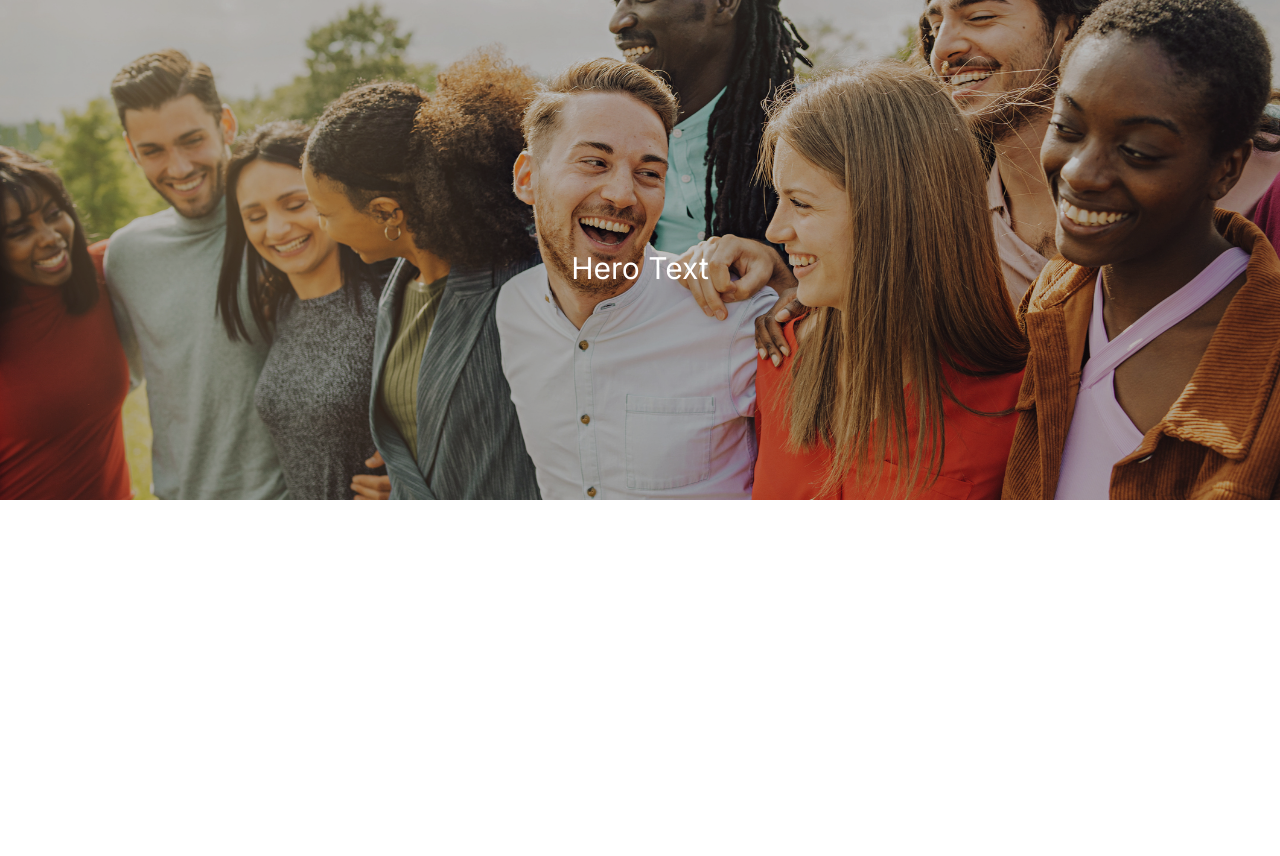
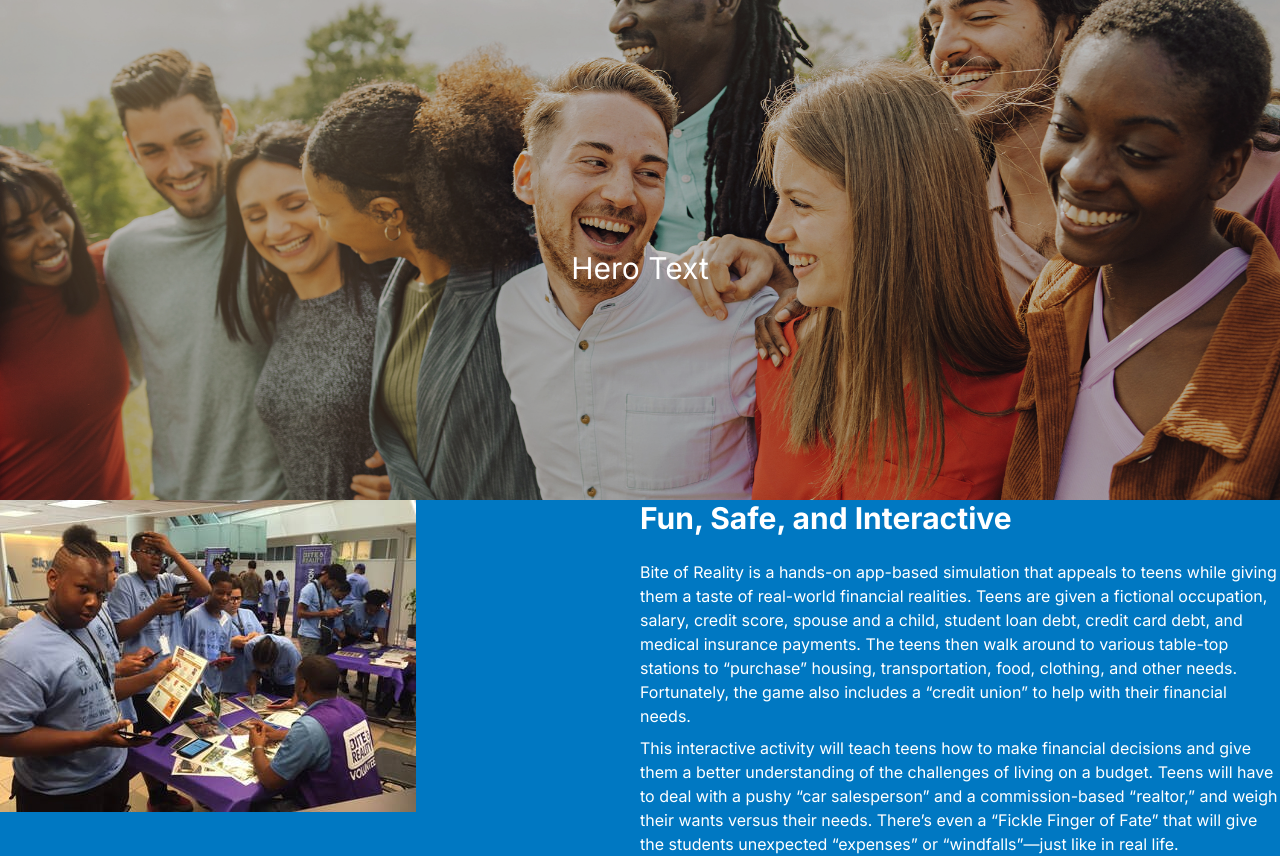
Before and after one commit to Dillonzellis/byte-reality, a Next.js app: page / in a window 1280 px wide. Before the commit the page ends 800 px from the top, so only its background shows below. Built offline with nearby package versions, Linux system fonts and the light colour scheme.

Commit message:
add rough intro section

```diff
--- a/app/page.tsx
+++ b/app/page.tsx
@@ -1,9 +1,11 @@
 import { Hero } from "@/components/sections/Hero";
+import { Intro } from "@/components/sections/Intro";
 
 export default function Home() {
   return (
     <main>
       <Hero />
+      <Intro />
     </main>
   );
 }
--- /dev/null
+++ b/components/sections/Intro.tsx
@@ -0,0 +1,38 @@
+import Image from "next/image";
+import introImg from "@/public/bite-reality.jpg";
+
+export const Intro = () => {
+  return (
+    <section>
+      <div className="tw-bg-brandingBlue-400">
+        <div className="tw-grid tw-grid-cols-2">
+          <Image src={introImg} alt="intro image" />
+          <div className="tw-text-white tw-space-y-2">
+            <div className="tw-text-3xl tw-font-bold tw-pb-4">
+              Fun, Safe, and Interactive
+            </div>
+            <div>
+              Bite of Reality is a hands-on app-based simulation that appeals to
+              teens while giving them a taste of real-world financial realities.
+              Teens are given a fictional occupation, salary, credit score,
+              spouse and a child, student loan debt, credit card debt, and
+              medical insurance payments. The teens then walk around to various
+              table-top stations to “purchase” housing, transportation, food,
+              clothing, and other needs. Fortunately, the game also includes a
+              “credit union” to help with their financial needs.
+            </div>
+            <div>
+              This interactive activity will teach teens how to make financial
+              decisions and give them a better understanding of the challenges
+              of living on a budget. Teens will have to deal with a pushy “car
+              salesperson” and a commission-based “realtor,” and weigh their
+              wants versus their needs. There’s even a “Fickle Finger of Fate”
+              that will give the students unexpected “expenses” or
+              “windfalls”—just like in real life.
+            </div>
+          </div>
+        </div>
+      </div>
+    </section>
+  );
+};
```
Also changed, not shown: public/bite-reality.jpg (added).
